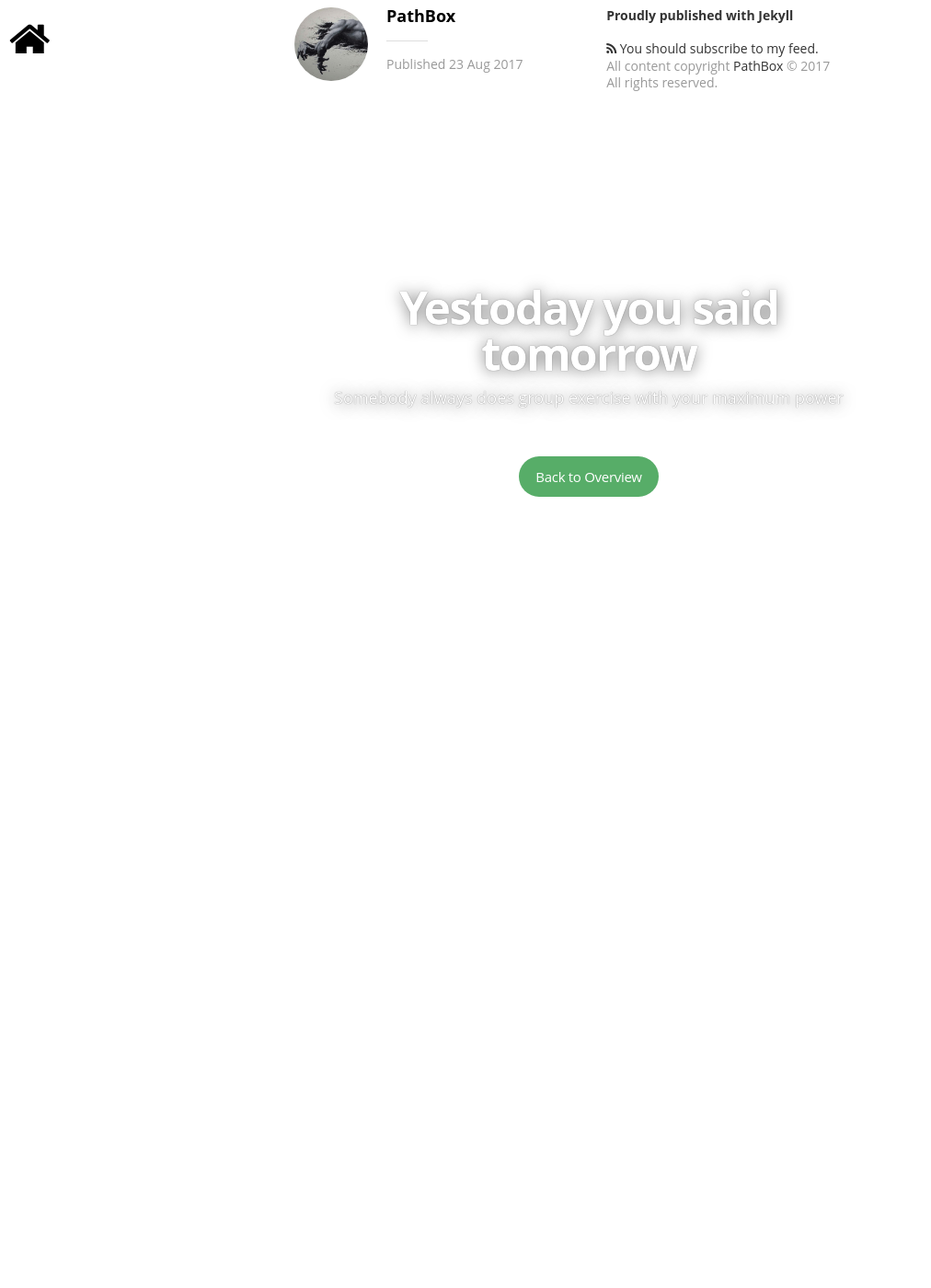
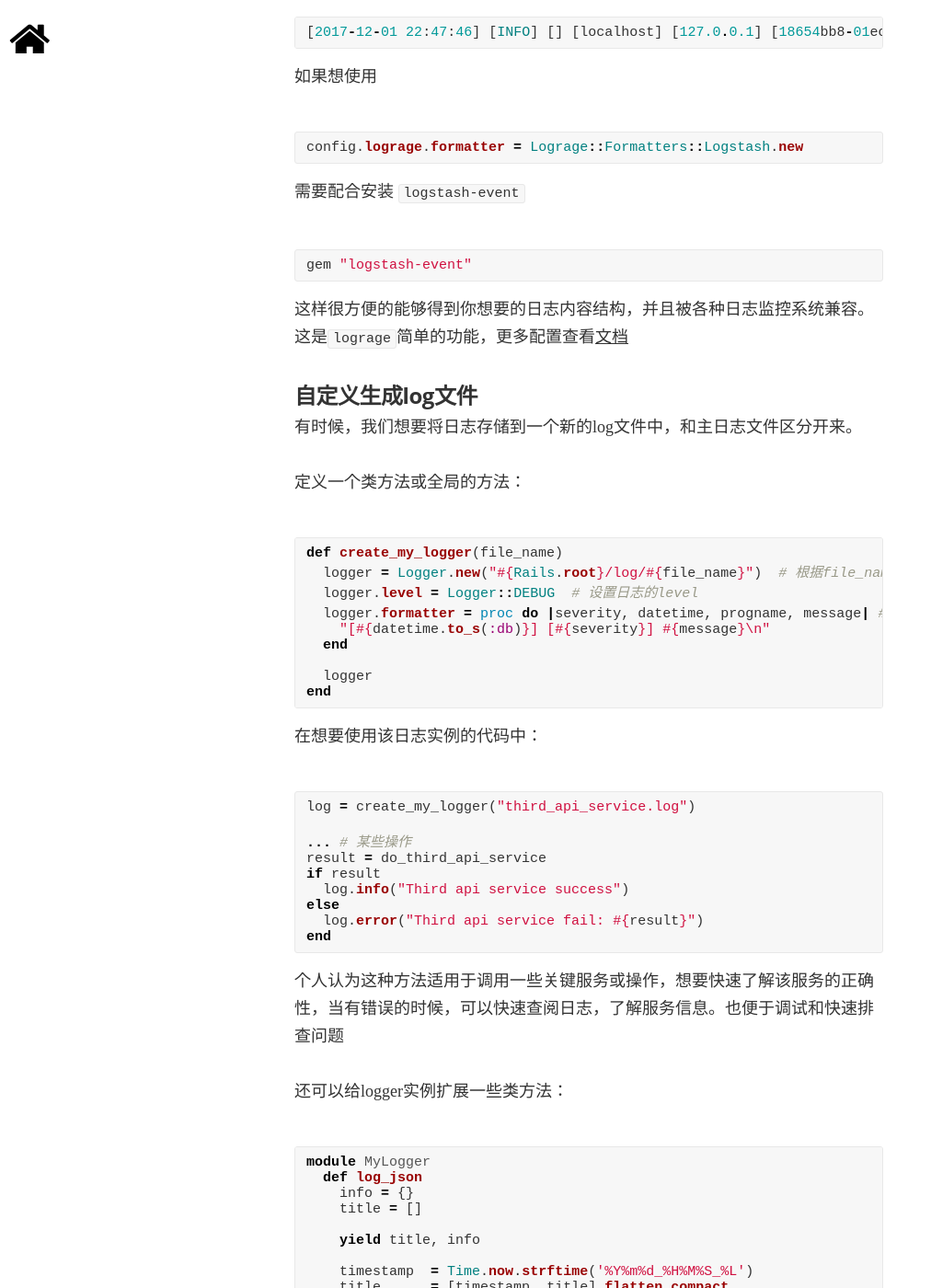
Before and after one commit to pathbox/pathbox.github.io, a Jekyll site: the page built from _posts/2017-08-23-logger-in-rails.md, in a window 1280 px wide and 1400 px high, scrolled down 2692 px. Shown: the whole window at 92% size, without its empty margins (0-1012 px from the left). Built offline with Jekyll 4.4.1, drawn with Linux system fonts in a browser that asks for light colours; nearby versions of some CDN libraries; some web fonts are replaced; comment, search, counter and statistics services are not loaded; before the commit the page ends 3322 px from its top, so only the background shows below that; some of the changed text lies outside the part shown.

Commit message:
完成2017-08-23-logger-in-rails.md

````diff
--- a/_posts/2017-08-23-logger-in-rails.md
+++ b/_posts/2017-08-23-logger-in-rails.md
@@ -64,6 +64,13 @@ Lograge::Formatters::LTSV.new
 Lograge::Formatters::Raw.new       # Returns a ruby hash object
 ```
 
+默认的日志格式是 key=value的格式：
+
+```ruby
+[2017-12-01 11:49:10] [INFO] [] [localhost] [127.0.0.1] [1593754b-bc95-42] method=GET path=/ format=*/* controller=HomeController action=welcome status=200 duration=472.00 view=0.00 params={} time=2017-12-01 11:49:09 +0800
+
+```
+
 比如，配置 Lograge::Formatters::Json.new
 
 ```ruby
@@ -72,13 +79,98 @@ config.lograge.formatter = Lograge::Formatters::Json.new
 
 得到的日志结果是这样的：
 
+```ruby
+[2017-12-01 22:43:34] [INFO] [] [localhost] [127.0.0.1] [74cc1bef-2155-42] {"method":"GET","path":"/","format":"*/*","controller":"HomeController","action":"welcome","status":200,"duration":3.09,"view":0.0,"params":{"home":{}},"time":"2017-12-01 22:43:34 +0800"}
+```
+
+```ruby
+config.lograge.formatter = Lograge::Formatters::Graylog2.new
+```
+
+得到的日志结果是这样的：
+
+```ruby
+[2017-12-01 22:47:46] [INFO] [] [localhost] [127.0.0.1] [18654bb8-01ec-48] {:_method=>"GET", :_path=>"/", :_format=>"*/*", :_controller=>"HomeController", :_action=>"welcome", :_status=>200, :_duration=>368.34, :_view=>0.0, :_params=>{"home"=>{}}, :_time=>2017-12-01 22:47:46 +0800, :short_message=>"[200] GET / (HomeController#welcome)"}
+```
+
+如果想使用
 
 ```ruby
 config.lograge.formatter = Lograge::Formatters::Logstash.new
 ```
 
-得到的日志结果是这样的：
+需要配合安装 `logstash-event`
 
+```ruby
+gem "logstash-event"
+```
 
+这样很方便的能够得到你想要的日志内容结构，并且被各种日志监控系统兼容。这是`lograge`简单的功能，更多配置查看[文档](https://github.com/roidrage/lograge)
 
-很方便的能够得到你想要的日志内容结构。
+##### 自定义生成log文件
+
+有时候，我们想要将日志存储到一个新的log文件中，和主日志文件区分开来。
+
+定义一个类方法或全局的方法：
+
+```ruby
+def create_my_logger(file_name)
+  logger = Logger.new("#{Rails.root}/log/#{file_name}")  # 根据file_name，创建一个logger实例。会在Rails.root/log目录下生成file_name文件，用来记录日志
+  logger.level = Logger::DEBUG  # 设置日志的level
+  logger.formatter = proc do |severity, datetime, progname, message| # 设置日志的formatter
+    "[#{datetime.to_s(:db)}] [#{severity}] #{message}\n"
+  end
+
+  logger
+end
+```
+
+在想要使用该日志实例的代码中：
+
+```ruby
+log = create_my_logger("third_api_service.log")
+
+... # 某些操作
+result = do_third_api_service
+if result
+  log.info("Third api service success")
+else
+  log.error("Third api service fail: #{result}")
+end
+```
+
+个人认为这种方法适用于调用一些关键服务或操作，想要快速了解该服务的正确性，当有错误的时候，可以快速查阅日志，了解服务信息。也便于调试和快速排查问题
+
+还可以给logger实例扩展一些类方法：
+
+```ruby
+module MyLogger
+  def log_json
+    info = {}
+    title = []
+
+    yield title, info
+
+    timestamp  = Time.now.strftime('%Y%m%d_%H%M%S_%L')
+    title      = [timestamp, title].flatten.compact
+    title = title.join('-')
+
+    data = {}
+    data[:title] = title
+    data.merge! info
+
+    self.debug data.to_json # 打印json日志内容
+  end
+end
+
+def create_my_logger(file_name)
+  logger = Logger.new("#{Rails.root}/log/#{file_name}")  # 根据file_name，创建一个logger实例。会在Rails.root/log目录下生成file_name文件，用来记录日志
+  logger.level = Logger::DEBUG  # 设置日志的level
+  logger.formatter = proc do |severity, datetime, progname, message| # 设置日志的formatter
+    "[#{datetime.to_s(:db)}] [#{severity}] #{message}\n"
+  end
+  logger.extend MyLogger
+
+  logger
+end
+```
````
